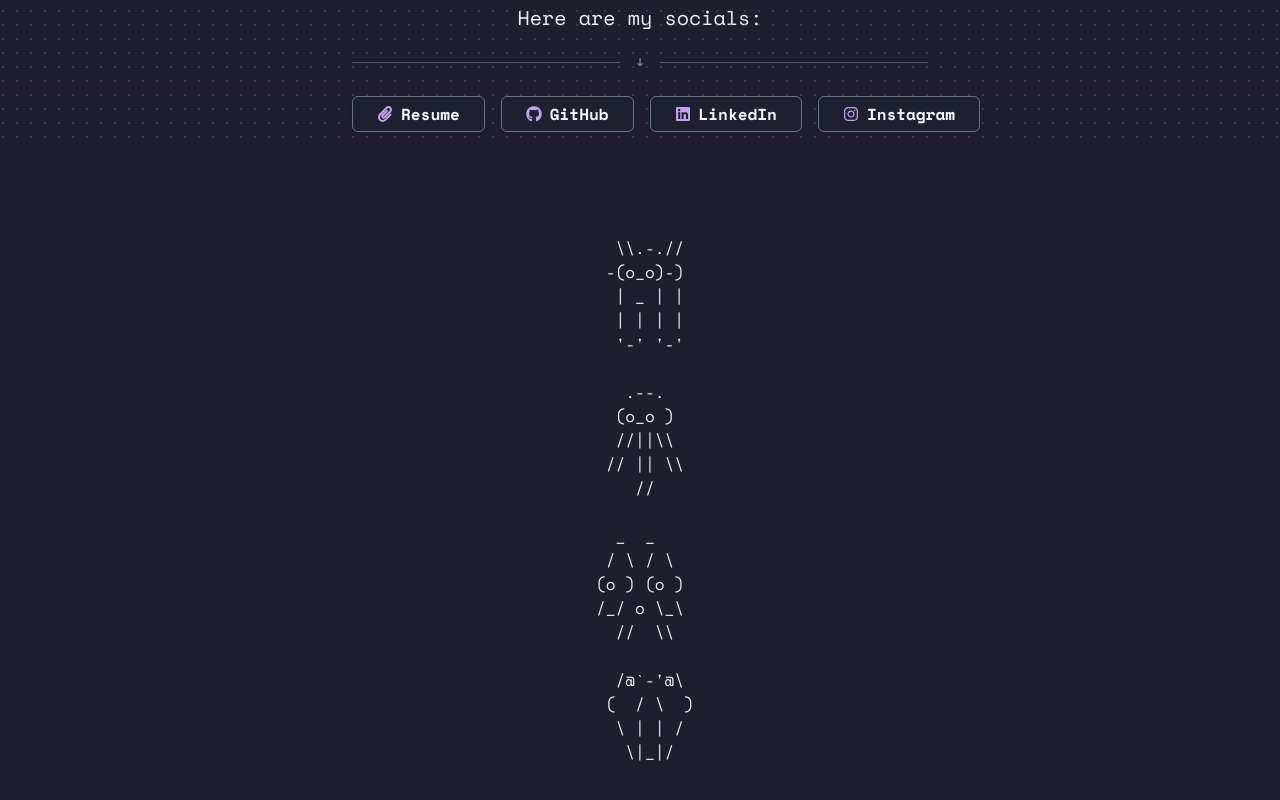
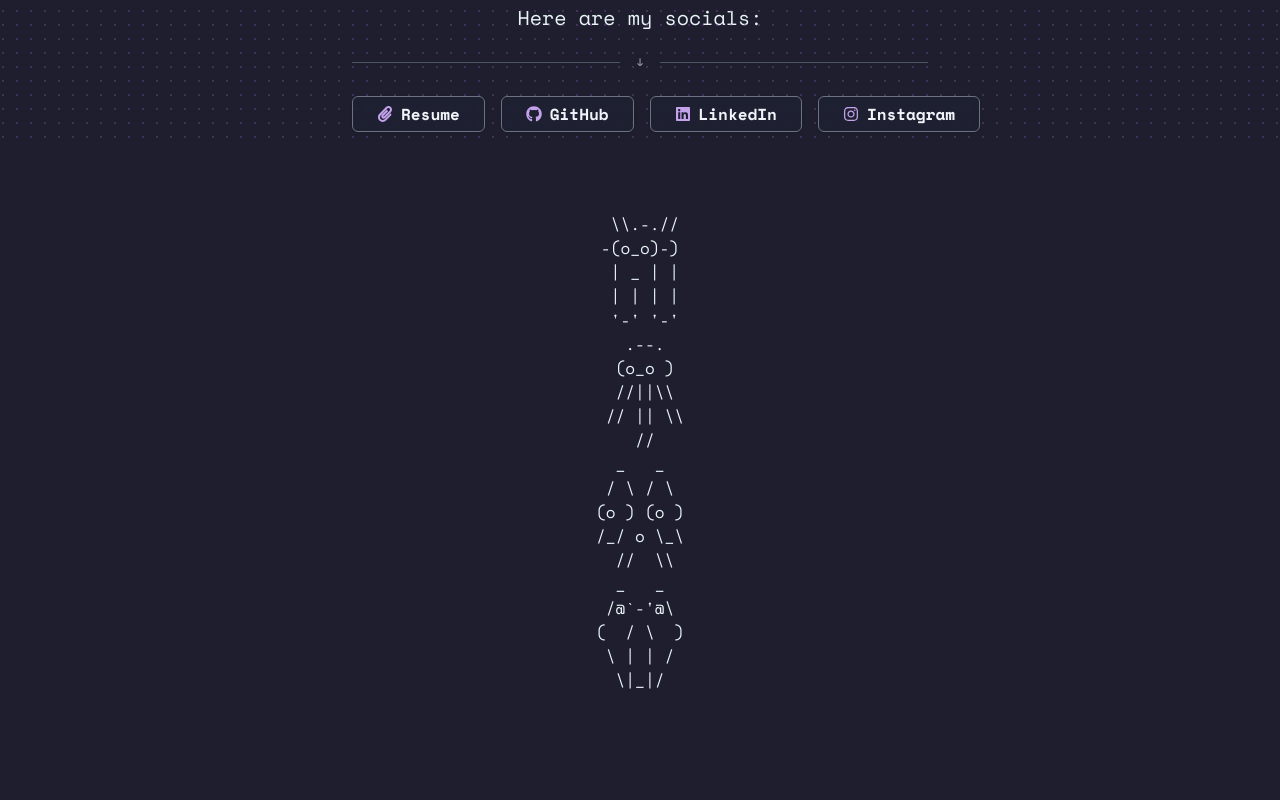
Before and after one commit to Blynkosaur/personal-portfolio-v2, a Next.js app: page / in a window 1280 px wide. Shown: the part 662-1462 px from the top of the page. After the commit the page ends 1394 px from the top, so only its background shows below. Built offline with nearby package versions, Linux system fonts and the light colour scheme.

Commit message:
more styling

```diff
--- a/src/components/MonsterFigure.jsx
+++ b/src/components/MonsterFigure.jsx
@@ -1,51 +1,84 @@
 import { motion } from "motion/react";
-function FigureOne(){
-  return(<motion.pre>{`
-  \\\\.-.//
+function FigureOne() {
+  return (
+    <motion.pre
+      className="cursor-target"
+      initial={{ opacity: 0, scale: 0 }}
+      animate={{ opacity: 1, scale: 1 }}
+      transition={{
+        duration: 0.4,
+        scale: { type: "spring", visualDuration: 0.4, bounce: 0.5 },
+      }}
+    >{` \\\\.-.//
 -(o_o)-)
  | _ | |
  | | | |
-  '-' '-'
-  `}</motion.pre>)
+ '-' '-'`}</motion.pre>
+  );
 }
-function FigureTwo(){
 
-  const figureTwo =
- `   .--.
+function FigureTwo() {
+  const figureTwo = `   .--.
   (o_o )
   //||\\\\
  // || \\\\
     //   `;
   return (
-  <motion.pre>{figureTwo}</motion.pre>
-  )
+    <motion.pre
+      className="cursor-target"
+      initial={{ opacity: 0, scale: 0 }}
+      animate={{ opacity: 1, scale: 1 }}
+      transition={{
+        duration: 0.4,
+        scale: { type: "spring", visualDuration: 0.4, bounce: 0.5 },
+      }}
+    >
+      {figureTwo}
+    </motion.pre>
+  );
 }
-  function FigureThree (){
-  const figureThree = `
-  _  _
+function FigureThree() {
+  const figureThree = `  _   _
  / \\ / \\
 (o ) (o )
 /_/ o \\_\\
   //  \\\\
 `;
 
-return(<motion.pre>
+  return (
+    <motion.pre
+      className="cursor-target"
+      initial={{ opacity: 0, scale: 0 }}
+      animate={{ opacity: 1, scale: 1 }}
+      transition={{
+        duration: 0.4,
+        scale: { type: "spring", visualDuration: 0.4, bounce: 0.5 },
+      }}
+    >
       {figureThree}
-</motion.pre>)}
+    </motion.pre>
+  );
+}
 
-  function  FigureFour (){
-  const figureFour = `
+function FigureFour() {
+  const figureFour = `  _   _
  /@\`-'@\\
 (  / \\  )
  \\ | | /
-    \\|_|/
-        `;
+  \\|_|/  `;
 
-return(<motion.pre>{figureFour}</motion.pre>)
+  return (
+    <motion.pre
+      className="cursor-target"
+      initial={{ opacity: 0, scale: 0 }}
+      animate={{ opacity: 1, scale: 1 }}
+      transition={{
+        duration: 0.4,
+        scale: { type: "spring", visualDuration: 0.4, bounce: 0.5 },
+      }}
+    >
+      {figureFour}
+    </motion.pre>
+  );
 }
-export {
-  FigureOne,
-  FigureTwo,
-  FigureThree,
-  FigureFour
-}
+export { FigureOne, FigureTwo, FigureThree, FigureFour };
```
Lines whose indentation alone changed are shown as unchanged.
